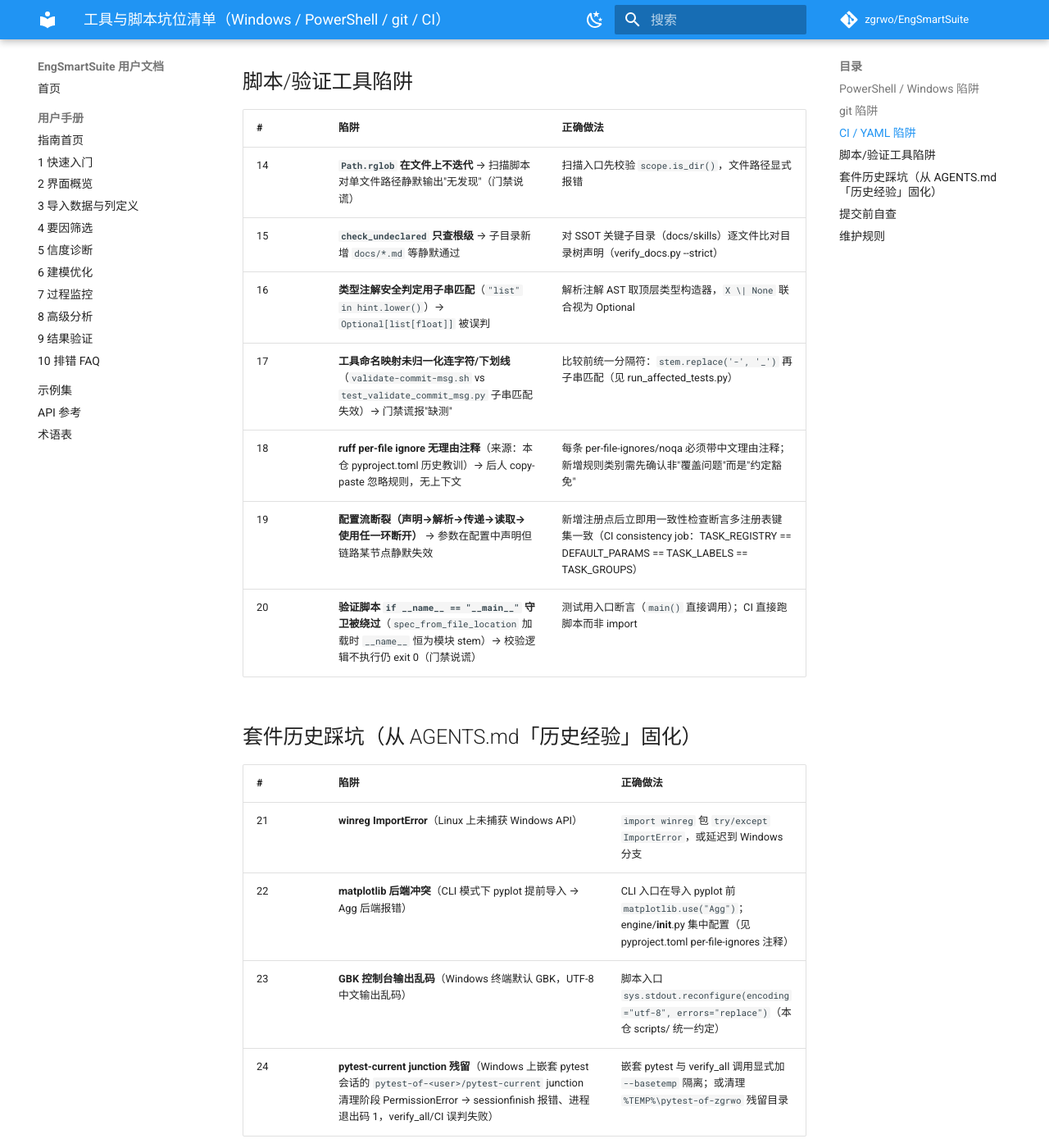
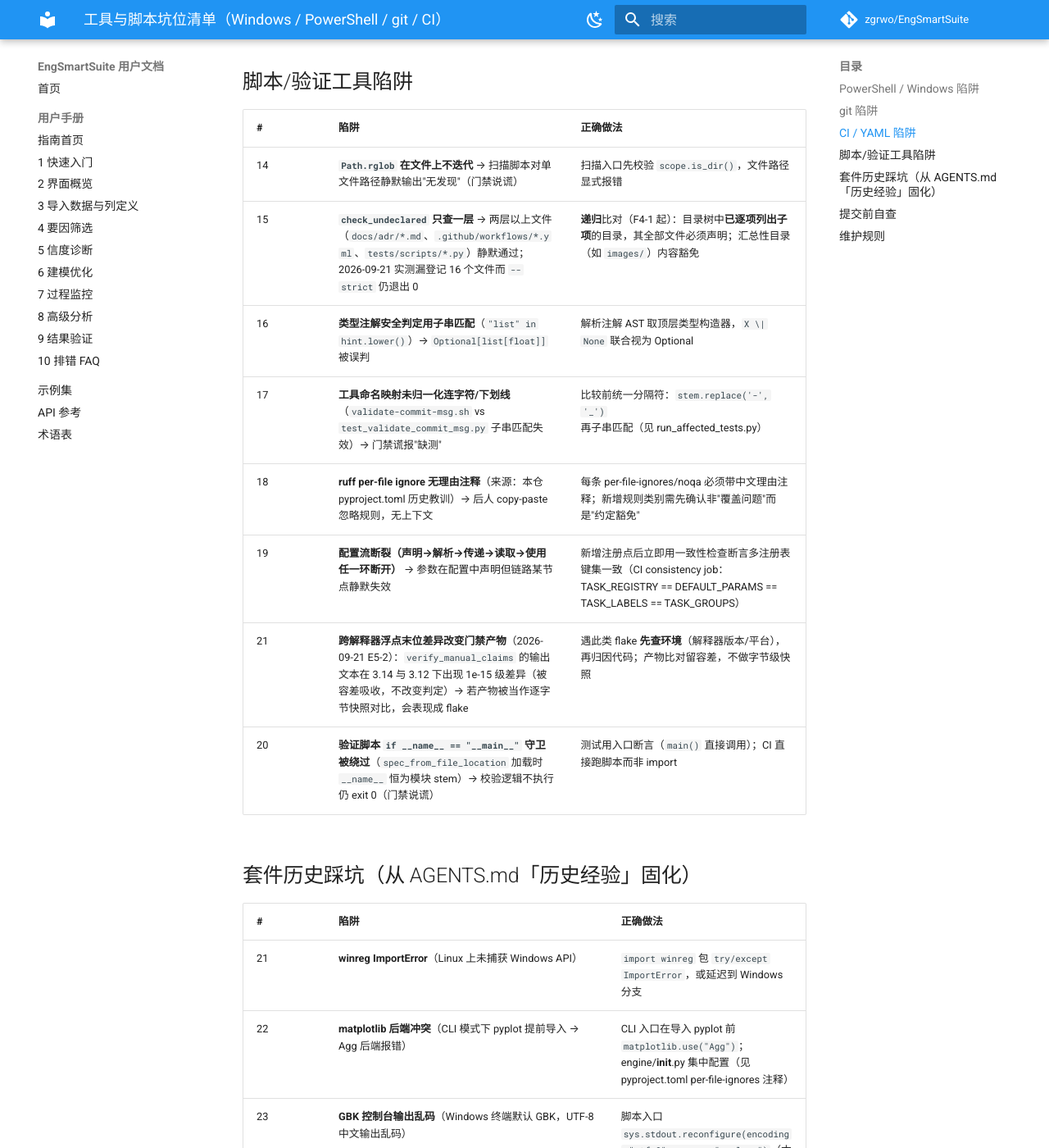
Before and after one commit to zgrwo/EngSmartSuite, an MkDocs documentation site: the page built from docs/governance/tooling-pitfalls.md, in a window 1280 px wide and 1400 px high, scrolled down 1929 px. Shown: the whole window at 82% size. Built offline with MkDocs 1.6.1 and Material for MkDocs 9.7.7, drawn with Linux system fonts in a browser that asks for light colours; comment, search, counter and statistics services are not loaded.

Commit message:
docs(governance): 记录跨解释器浮点末位差异 + 更新递归查目录口径（审查 E5-2 / F4-1）
- 新增陷阱 21：`verify_manual_claims` 的输出文本在 Python 3.14 与 3.12 下存在
  1e-15 级差异（被容差吸收、不改变判定），若被当作逐字节快照会表现成 flake——
  正确做法是**先查环境再归因代码**，产物比对留容差。这是 2026-09-21 审查 E5-2
  的沉淀（原为观察项，无代码缺陷）。
- 更新陷阱 15：原描述「只查根级」在 F4-1 后已升级为**递归**（两层以上文件同样
  校验；目录树中已逐项列出子项的目录要求全部文件声明，汇总性目录豁免），
  并补上实测证据（漏登记 16 个文件而 --strict 仍退出 0）。

verify_docs --strict 通过。

```diff
--- a/docs/governance/tooling-pitfalls.md
+++ b/docs/governance/tooling-pitfalls.md
@@ -38,11 +38,12 @@
 | # | 陷阱 | 正确做法 |
 |---|------|----------|
 | 14 | **`Path.rglob` 在文件上不迭代** → 扫描脚本对单文件路径静默输出"无发现"（门禁说谎） | 扫描入口先校验 `scope.is_dir()`，文件路径显式报错 |
-| 15 | **`check_undeclared` 只查根级** → 子目录新增 `docs/*.md` 等静默通过 | 对 SSOT 关键子目录（docs/skills）逐文件比对目录树声明（verify_docs.py --strict） |
+| 15 | **`check_undeclared` 只查一层** → 两层以上文件（`docs/adr/*.md`、`.github/workflows/*.yml`、`tests/scripts/*.py`）静默通过；2026-09-21 实测漏登记 16 个文件而 `--strict` 仍退出 0 | **递归**比对（F4-1 起）：目录树中**已逐项列出子项**的目录，其全部文件必须声明；汇总性目录（如 `images/`）内容豁免 |
 | 16 | **类型注解安全判定用子串匹配**（`"list" in hint.lower()`）→ `Optional[list[float]]` 被误判 | 解析注解 AST 取顶层类型构造器，`X \| None` 联合视为 Optional |
 | 17 | **工具命名映射未归一化连字符/下划线**（`validate-commit-msg.sh` vs `test_validate_commit_msg.py` 子串匹配失效）→ 门禁谎报"缺测" | 比较前统一分隔符：`stem.replace('-', '_')` 再子串匹配（见 run_affected_tests.py） |
 | 18 | **ruff per-file ignore 无理由注释**（来源：本仓 pyproject.toml 历史教训）→ 后人 copy-paste 忽略规则，无上下文 | 每条 per-file-ignores/noqa 必须带中文理由注释；新增规则类别需先确认非"覆盖问题"而是"约定豁免" |
 | 19 | **配置流断裂（声明→解析→传递→读取→使用任一环断开）** → 参数在配置中声明但链路某节点静默失效 | 新增注册点后立即用一致性检查断言多注册表键集一致（CI consistency job：TASK_REGISTRY == DEFAULT_PARAMS == TASK_LABELS == TASK_GROUPS） |
+| 21 | **跨解释器浮点末位差异改变门禁产物**（2026-09-21 E5-2）：`verify_manual_claims` 的输出文本在 3.14 与 3.12 下出现 1e-15 级差异（被容差吸收，不改变判定）→ 若产物被当作逐字节快照对比，会表现成 flake | 遇此类 flake **先查环境**（解释器版本/平台），再归因代码；产物比对留容差，不做字节级快照 |
 | 20 | **验证脚本 `if __name__ == "__main__"` 守卫被绕过**（`spec_from_file_location` 加载时 `__name__` 恒为模块 stem）→ 校验逻辑不执行仍 exit 0（门禁说谎） | 测试用入口断言（`main()` 直接调用）；CI 直接跑脚本而非 import |
 
 ## 套件历史踩坑（从 AGENTS.md「历史经验」固化）
```
